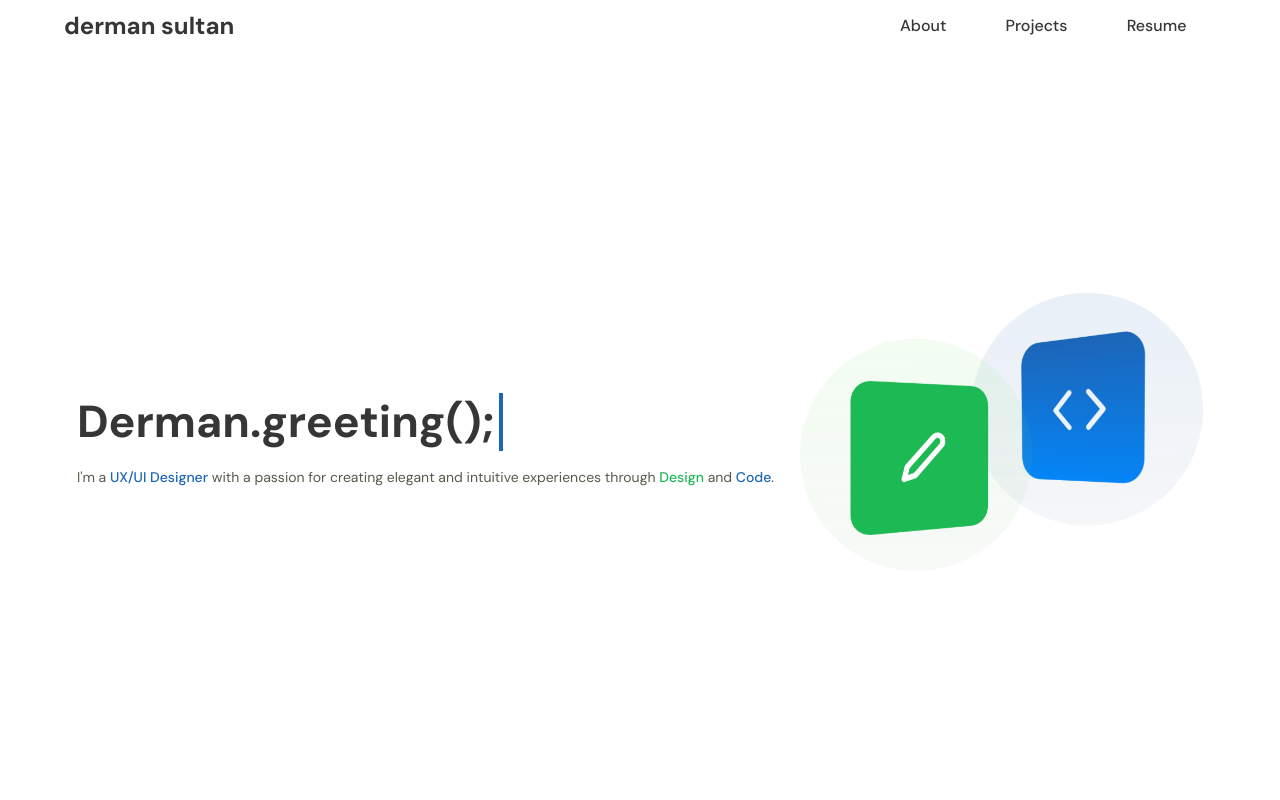
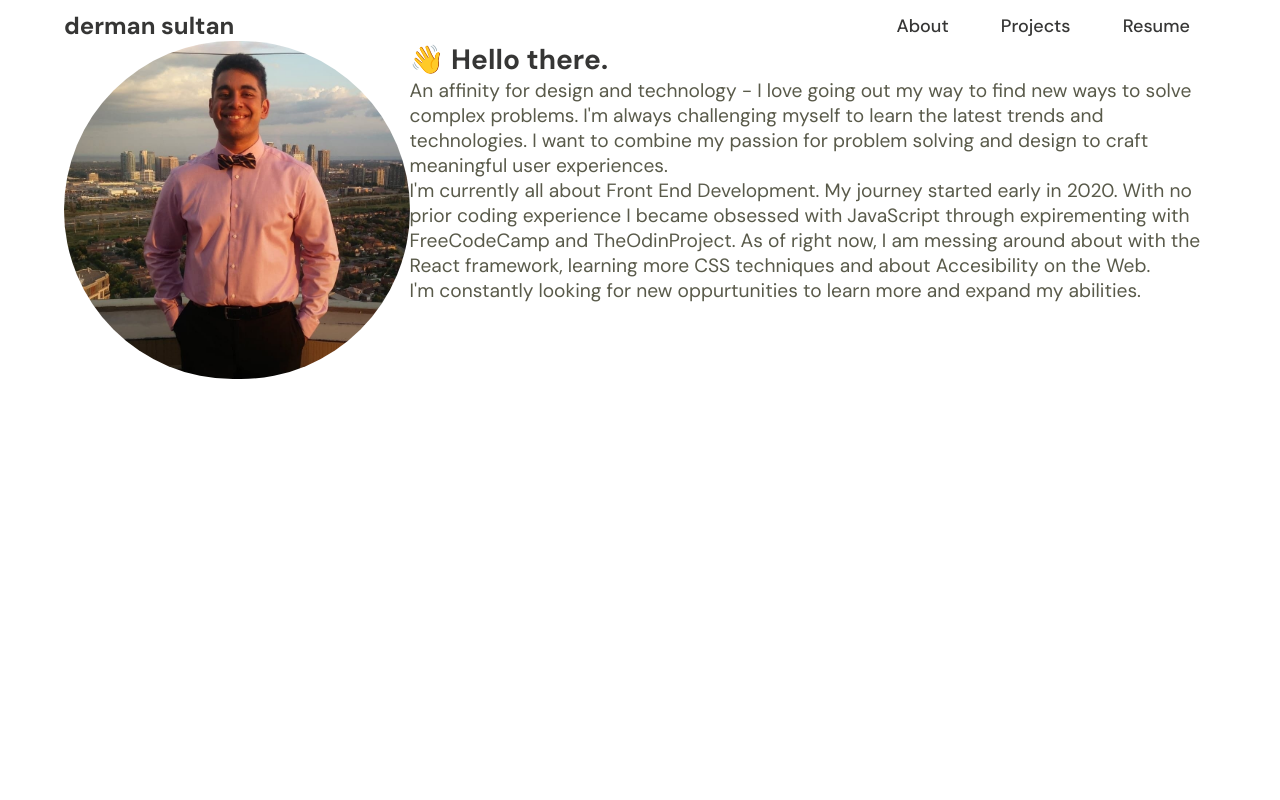
Before and after one commit to dermansultan/Portfolio2020, a React (Create React App) app: page /About in a window 1280 px wide. Shown: the top 800 px of the page. Built offline with nearby package versions, Linux system fonts and the light colour scheme.

Commit message:
Basic Routing About Page Added

```diff
--- a/src/App.jsx
+++ b/src/App.jsx
@@ -1,15 +1,32 @@
 import React from 'react';
+import {
+  BrowserRouter as Router,
+  Switch,
+  Route,
+  Link
+} from "react-router-dom";
+import About from './Components/About'
 import Header from './Components/Header'
-import Main from './Components/Main'
+import Home from './Components/Home'
 import Footer from './Components/Footer'
 
 
 function App() {
-  return <div className="App">
-    <Header></Header>
-    <Main></Main>
+  return (<div className="App">
+  <Router>
+  <Header></Header>
+    <Switch>
+      <Route exact path='/'>
+        <Home></Home>
+      </Route>
+      <Route path='/About'>
+        <About></About>
+      </Route>
+    </Switch>
     <Footer></Footer>
-  </div>;
+  </Router>
+  </div>)
+
 }
 
 export default App;
--- /dev/null
+++ b/src/Components/About.jsx
@@ -0,0 +1,21 @@
+import React from 'react'
+import dp from '../Img/dp.jpg'
+
+const About = () => {
+    return (
+        <div className='mainContainer About'>
+            <div className='aboutContainer'>
+                <img className='dp' src={dp}/>
+                <div className='aboutBio'>
+                    <h1 className='aboutGreeting'>👋 Hello there.</h1>
+                    <p className='aboutPara'>An affinity for design and technology - I love going out my way to find new ways to solve complex problems. I'm always challenging myself to learn the latest trends and technologies. I want to combine my passion for problem solving and design to craft meaningful user experiences.</p>
+                    <p className='aboutPara'>I'm currently all about Front End Development. My journey started early in 2020. With no prior coding experience I became obsessed with JavaScript through expirementing with FreeCodeCamp and TheOdinProject.  As of right now, I am messing around about with the React framework, learning more CSS techniques and about Accesibility on the Web.</p>
+                    <p className='aboutPara'>I'm constantly looking for new oppurtunities to learn more and expand my abilities. </p>
+                </div>
+            </div>
+        </div>
+    )
+}
+
+
+export default About
--- a/src/Components/Header.jsx
+++ b/src/Components/Header.jsx
@@ -1,17 +1,21 @@
 import React from "react";
+import { Link } from "react-router-dom";
+
+
 
 function Header(){
     return(
         <header>
         <div className='headerMain'>
-        <h1 className='headerLogo'>derman sultan</h1>
+        <Link to="/" className='headerLogo'>derman sultan</Link>
         <nav>
-            <a href='#'>About</a>
-            <a href='#'>Projects</a>
-            <a href='#'>Resume</a>
+            <Link to="/About">About</Link>
+            <Link to="/Projects">Projects</Link>
+            <Link to="/Resume">Resume</Link>
         </nav>
         </div>
         </header>
+
     )
 }
 
--- a/src/Components/Home.jsx
+++ b/src/Components/Home.jsx
@@ -1,9 +1,9 @@
-import React, { useState } from 'react'
+import React from 'react'
 import landingGraphic from '../Img/CodePenSquares.png'
-import rumaBanner from '../Img/Ruma4k.png'
 
 const Home = () => {
     return(
+        <div className='mainContainer'>
         <div className='homeContainer'>
         <div className='heroContainer'>
             <div className='greetingBio'>
@@ -35,6 +35,7 @@ const Home = () => {
         </div>
         </div>
         </div>
+        </div>
 
     )
 }
--- a/src/Components/Main.jsx
+++ /dev/null
@@ -1,12 +0,0 @@
-import React from "react";
-import Home from './Home'
-
-function Main(){
-    return(
-        <main>
-        <Home></Home>
-        </main>
-    )
-}
-
-export default Main;
--- a/src/index.css
+++ b/src/index.css
@@ -33,8 +33,10 @@ header {
   color: var(--main-txt-colour);
   font-weight: 700;
   /* font-size: 34px; */
+  text-decoration: none;
   font-size: clamp(18px, 2.5vw, 24px);
 }
+
 
 nav {
   display: flex;
@@ -44,14 +46,14 @@ nav {
 
 nav > a {
   color: var(--main-txt-colour);
-  font-size: clamp(11px, 2.5vw, 16px);
+  font-size: clamp(14px, 2.5vw, 18px);
   font-weight: 500;
   text-decoration: none;
 }
 
 /* Landing Page Section */
 
-main {
+.mainContainer {
   width: 100%;
   display: flex;
   justify-content: center;
@@ -256,6 +258,41 @@ footer{
   padding-right: 20px;
 }
 
+/* About Page Selectors */
+
+.mainContainer.About{
+height: 100vh;
+}
+
+.aboutContainer{
+  width: 90%;
+  display: flex;
+  align-items: start;
+}
+
+.aboutBio{
+  display: flex;
+  flex-direction: column;
+}
+
+.aboutGreeting{
+  font-weight: 700;
+  font-size: clamp(28px, 1.5vw, 46px);
+  color: var(--main-txt-colour);
+}
+
+.aboutPara {
+font-weight: 400;
+font-size: clamp(14px, 1.5vw, 21px);
+color: var(--second-txt-color);
+}
+
+.dp{
+  height: auto;
+  width: 30%;
+  border-radius: 190px;
+}
+
 /* Responsive */
 
 /* Extra small devices (phones, 600px and down) */
```
Also changed, not shown: src/Img/dp.jpg (added).
